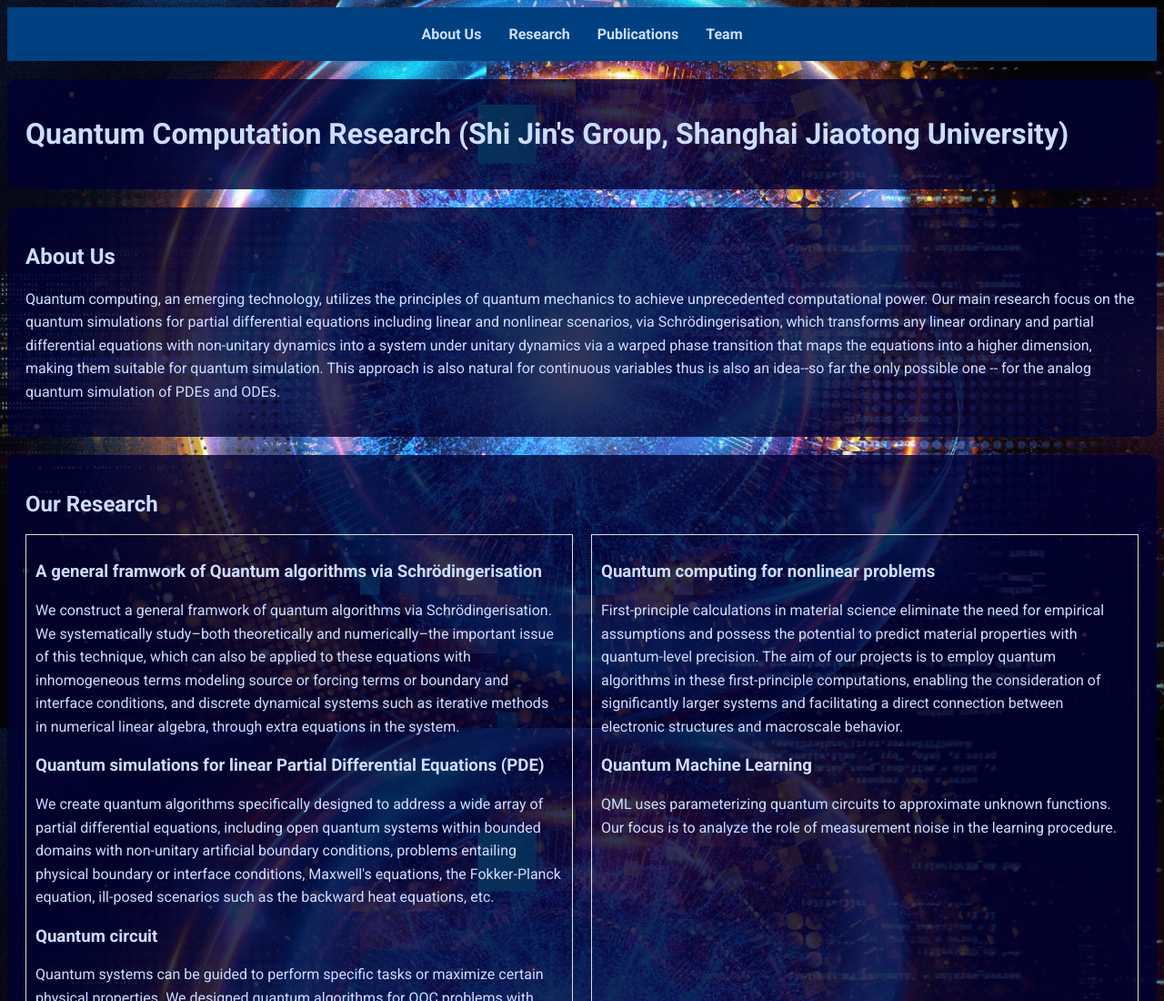
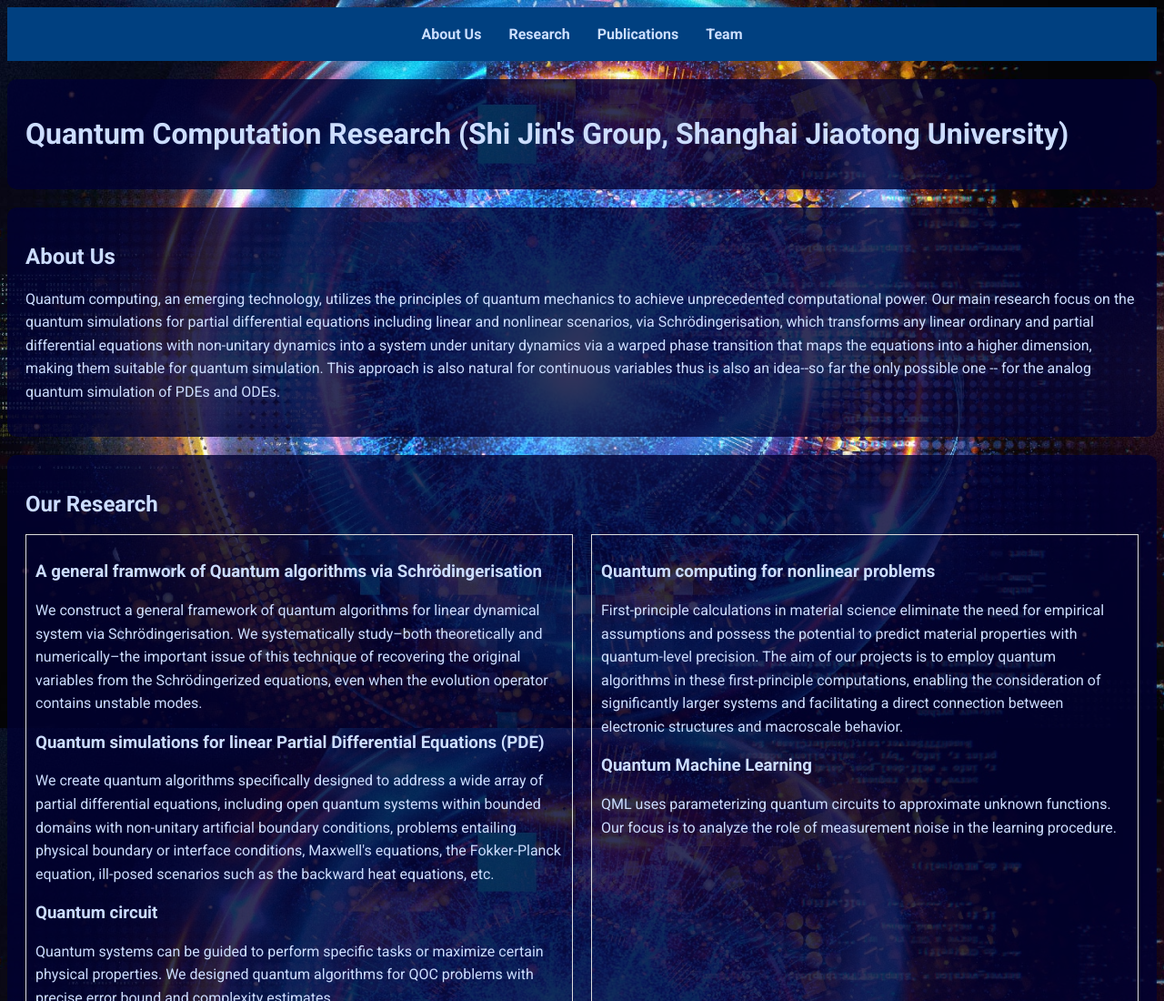
Before and after one commit to chuwenii/chuwenii.github.io, a plain HTML site: page index.html in a window 1280 px wide. Shown: the top 1100 px of the page at 91% size. Drawn offline with Linux system fonts and the light colour scheme.

Commit message:
Update index.html

```diff
--- a/index.html
+++ b/index.html
@@ -79,7 +79,8 @@
         <h2>About Us</h2>
         <p>Quantum computing, an emerging technology, utilizes the principles of quantum mechanics to achieve unprecedented computational power.
            Our main research focus on the quantum simulations for partial differential equations including linear and nonlinear scenarios, via Schrödingerisation,
-         which transforms any linear ordinary and partial differential equations with non-unitary dynamics into a system under unitary dynamics via a warped phase transition that maps the equations into a higher             dimension, making them suitable for quantum simulation. This approach is also natural for continuous variables  thus is also an idea--so far the only possible one -- for the analog quantum simulation of PDEs and ODEs.
+           which transforms any linear ordinary and partial differential equations with non-unitary dynamics into a system under unitary dynamics via a warped phase transition that maps the equations into a higher               dimension, making them suitable for quantum simulation.
+           This approach is also natural for continuous variables  thus is also an idea--so far the only possible one -- for the analog quantum simulation of PDEs and ODEs.
         </p>
     </section>
     <section id="research">
@@ -87,9 +88,9 @@
         <div class="columns">
             <div>
                 <h3>A general framwork of Quantum algorithms via Schrödingerisation</h3>
-                <p>We construct a general framwork of quantum algorithms via Schrödingerisation. We systematically study–both theoretically and numerically–the important
-                  issue of this technique, which can also be applied to these equations with inhomogeneous terms modeling source
-                  or forcing terms or boundary and interface conditions, and discrete dynamical systems such as iterative methods in numerical linear algebra, through extra equations in the system. </p>
+                <p>We construct a general framework of quantum algorithms for linear dynamical system  via Schrödingerisation. We systematically study–both theoretically and numerically–the important
+                  issue of this technique  of recovering the original variables from the Schrödingerized equations, even when the
+                 evolution operator contains unstable modes.
                 <h3>Quantum simulations for linear Partial Differential Equations (PDE)</h3>
                 <p>We create quantum algorithms specifically designed to address a wide array of partial differential equations, including open quantum systems within bounded domains with non-unitary artificial boundary conditions, problems entailing physical boundary or interface conditions, Maxwell's equations, the Fokker-Planck equation, ill-posed scenarios such as the backward heat equations, etc.
                 <h3>Quantum circuit</h3>
```
